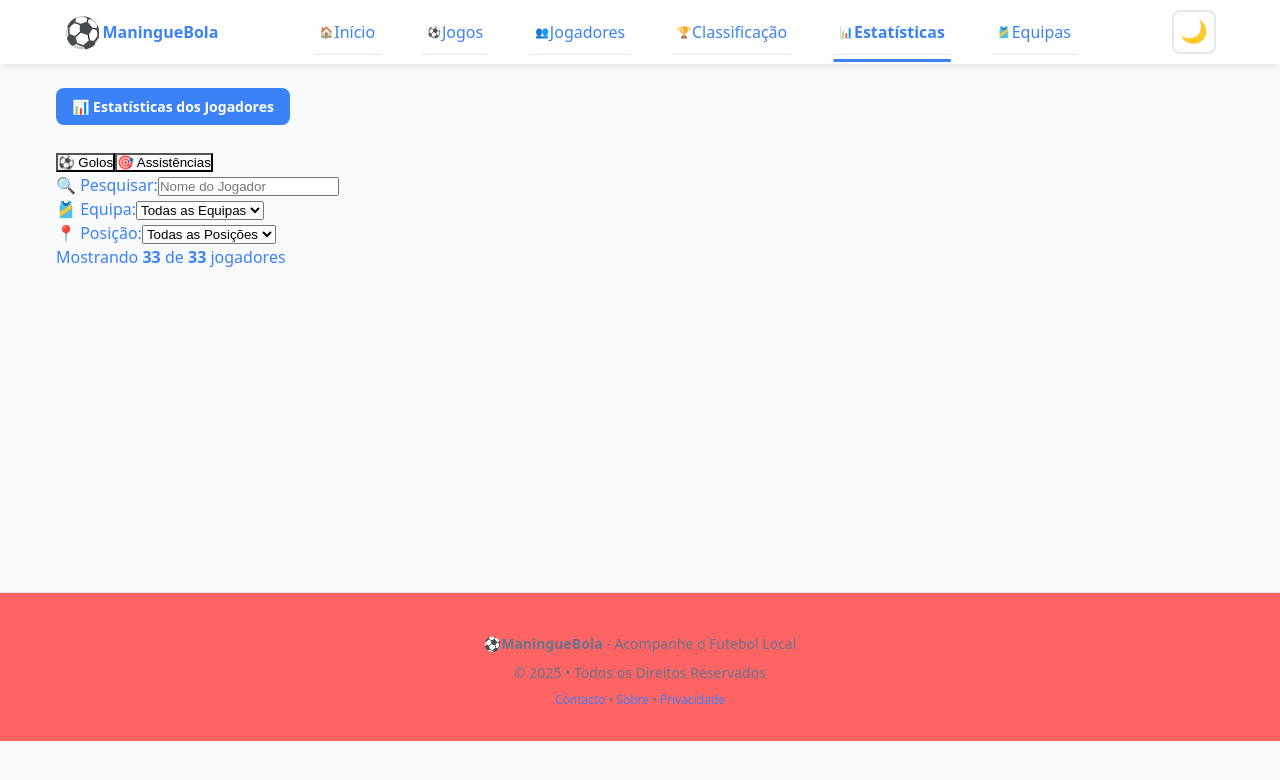
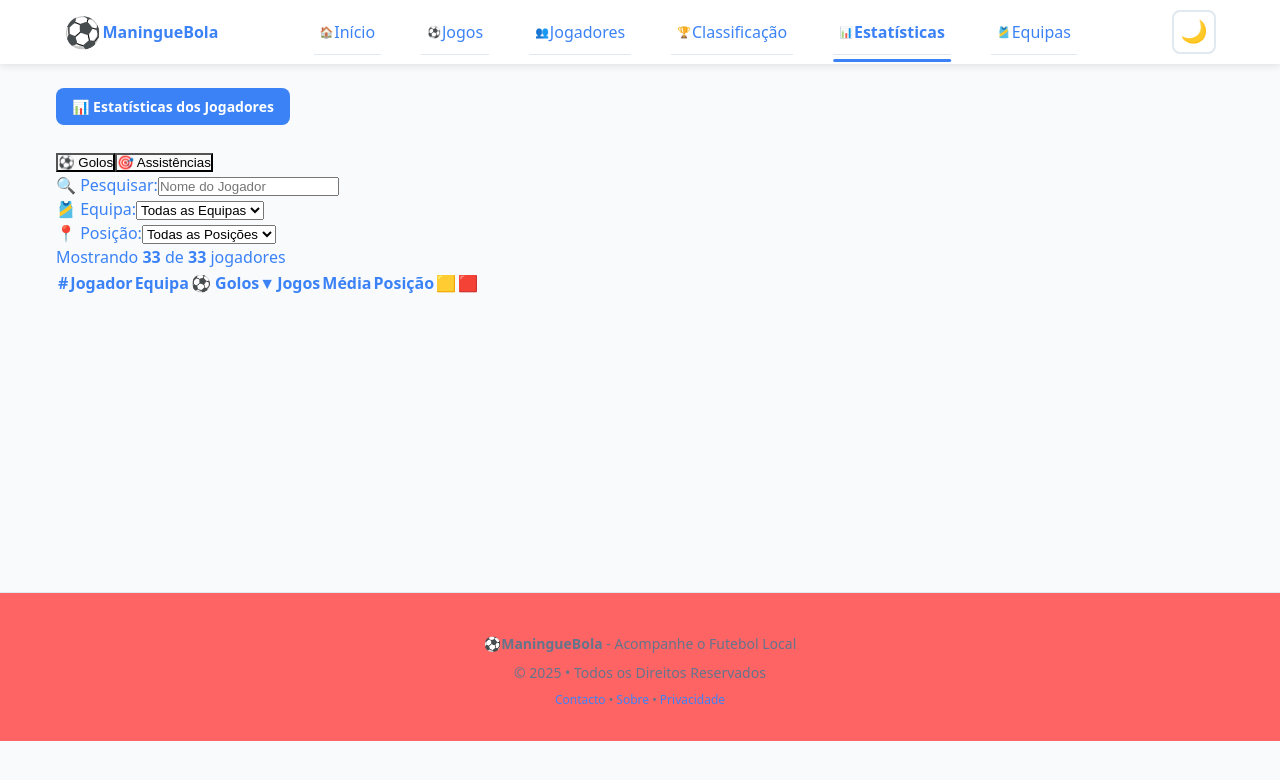
Before and after one commit to Raimundroid/maninguebola, a React (Vite) app: page /estatisticas in a window 1280 px wide. Shown: the top 780 px of the page. Built offline with nearby package versions, Linux system fonts and the light colour scheme.

Commit message:
StatisticsPage (jsx): added table header

```diff
--- a/src/pages/StatisticsPage/StatisticsPage.jsx
+++ b/src/pages/StatisticsPage/StatisticsPage.jsx
@@ -495,6 +495,77 @@ const StatisticsPage = ({ players = [], teams = [] }) => {
           </strong>{" "}
           jogadores
         </div>
+
+        {/* ============================================
+            DESKTOP TABLE VIEW
+            ============================================
+
+            Hidden on mobile (display: none below 768px)
+            Shows full table with all columns
+
+            TABLE STRUCTURE:
+            - thead: Column headers (some sortable)
+            - tbody: Data rows (one per player)
+        */}
+        <div className="stats-table-wrapper">
+          <table className="stats-table">
+            {/* TABLE HEADER */}
+            <thead>
+              <tr>
+                {/* Rank column - not sortable */}
+                <th className="th-rank">#</th>
+
+                {/* Player column - not sortable */}
+                <th className="th-player">Jogador</th>
+
+                {/* Team column - not sortable */}
+                <th className="th-team">Equipa</th>
+
+                {/* Goals/Assists column - SORTABLE
+                    Shows emoji and text based on active tab
+                    onClick triggers handleSort function
+                    Shows ▲▼ arrow if currently sorted by this column */}
+                <th
+                  className="thsortable th-center"
+                  onClick={() => handleSort("value")}
+                >
+                  {activeTab === "goals" ? "⚽ Golos" : "🎯 Assistências"}
+                  {sortBy === "value" && (sortOrder === "asc" ? "▲" : "▼")}
+                </th>
+
+                {/* Matches column - SORTABLE */}
+                <th
+                  className="thsortable th-center"
+                  onClick={() => handleSort("matches")}
+                >
+                  Jogos{" "}
+                  {sortBy === "matches" && (sortOrder === "asc" ? "▲" : "▼")}
+                </th>
+
+                {/* Average column - SORTABLE */}
+                <th
+                  className="thsortable th-center"
+                  onClick={() => handleSort("average")}
+                >
+                  Média{" "}
+                  {sortBy === "average" && (sortOrder === "asc" ? "▲" : "▼")}
+                </th>
+
+                {/* Position column - not sortable */}
+                <th className="th-center">Posição</th>
+
+                {/* Yellow cards column - not sortable */}
+                <th className="th-center">🟨</th>
+
+                {/* Red cards column - not sortable */}
+                <th className="th-center">🟥</th>
+              </tr>
+            </thead>
+
+            {/* TABLE BODY */}
+            <tbody></tbody>
+          </table>
+        </div>
       </div>
     </div>
   );
@@ -742,31 +813,14 @@ export default StatisticsPage;
 //           jogadores
 //         </div>
 
-//         {/* ============================================
-//             DESKTOP TABLE VIEW
-//             ============================================
-
-//             Hidden on mobile (display: none below 768px)
-//             Shows full table with all columns
-
-//             TABLE STRUCTURE:
-//             - thead: Column headers (some sortable)
-//             - tbody: Data rows (one per player)
-//         */}
 //         <div className="stats-table-wrapper">
 //           <table className="stats-table">
-//             {/* TABLE HEADER */}
+
 //             <thead>
 //               <tr>
-//                 {/* Rank column - not sortable */}
 //                 <th className="th-rank">#</th>
-
-//                 {/* Player column - not sortable */}
 //                 <th className="th-player">Jogador</th>
-
-//                 {/* Team column - not sortable */}
 //                 <th className="th-team">Equipa</th>
-
 //                 {/* Goals/Assists column - SORTABLE
 //                     Shows emoji and text based on active tab
 //                     onClick triggers handleSort function
@@ -779,7 +833,6 @@ export default StatisticsPage;
 //                   {sortBy === "value" && (sortOrder === "asc" ? " ▲" : " ▼")}
 //                 </th>
 
-//                 {/* Matches column - SORTABLE */}
 //                 <th
 //                   className="th-sortable th-center"
 //                   onClick={() => handleSort("matches")}
@@ -788,7 +841,7 @@ export default StatisticsPage;
 //                   {sortBy === "matches" && (sortOrder === "asc" ? " ▲" : " ▼")}
 //                 </th>
 
-//                 {/* Average column - SORTABLE */}
+//
 //                 <th
 //                   className="th-sortable th-center"
 //                   onClick={() => handleSort("average")}
@@ -797,18 +850,18 @@ export default StatisticsPage;
 //                   {sortBy === "average" && (sortOrder === "asc" ? " ▲" : " ▼")}
 //                 </th>
 
-//                 {/* Position column - not sortable */}
+//
 //                 <th className="th-center">Posição</th>
 
-//                 {/* Yellow cards column - not sortable */}
+//
 //                 <th className="th-center">🟨</th>
 
-//                 {/* Red cards column - not sortable */}
+//
 //                 <th className="th-center">🟥</th>
 //               </tr>
 //             </thead>
 
-//             {/* TABLE BODY */}
+//
 //             <tbody>
 //               {/* EMPTY STATE
 //                   Shows if no players match current filters */}
```
